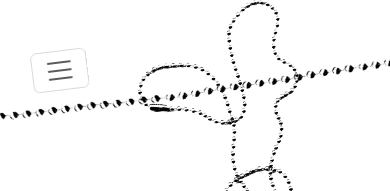
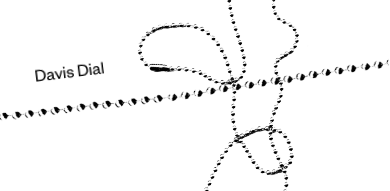
Before and after one commit to dshiple2/port, a React (Create React App) app: page / in a window 390 px wide. Shown: the top 191 px of the page. Built offline with nearby package versions, Linux system fonts and the light colour scheme.

Commit message:
make mobile better

```diff
--- a/src/components/navbar.js
+++ b/src/components/navbar.js
@@ -1,10 +1,19 @@
-import React from 'react';
-import {Navbar, Nav, Container} from 'react-bootstrap';
-import chain from '../photos/chain.png';
-import smallerchainbar from "../photos/smallerchainbar.png";
+import React, { useState, useEffect } from 'react';
+import { Navbar, Nav, Container } from 'react-bootstrap';
 import smallerchainbar2 from "../photos/smallerchainbar2.png";
 
 const NavbarComponent = ({ visibleImage }) => {
+    const [isMobile, setIsMobile] = useState(window.innerWidth <= 768);
+
+    useEffect(() => {
+        const updateWindowSize = () => {
+            setIsMobile(window.innerWidth <= 768);
+        };
+
+        window.addEventListener('resize', updateWindowSize);
+        return () => window.removeEventListener('resize', updateWindowSize);
+    }, []);
+
     const getDynamicText = () => {
         if (visibleImage === 'books') {
             return 'Book Series Reconstruction - Yuval Noah Harari';
@@ -23,31 +32,6 @@ const NavbarComponent = ({ visibleImage }) => {
         }
     };
 
-    return (
-        <div style={styles.stickyNavbar}>
-            <Navbar expand="lg">
-                <Container>
-                    <Navbar.Toggle aria-controls="navbar-nav"/>
-                    <Navbar.Collapse id="navbar-nav">
-                        <Nav className="ml-auto" style={styles.nav}>
-                            <Navbar.Text style={styles.brandText}>Davis Dial</Navbar.Text>
-                            {/*<Nav.Link href="#breakfast" className="text-black" style={styles.navLink}>*/}
-                            {/*    Breakfast*/}
-                            {/*</Nav.Link>*/}
-                            {/*<Nav.Link href="#workers" className="text-black" style={styles.navLink}>*/}
-                            {/*    Workers*/}
-                            {/*</Nav.Link>*/}
-                        </Nav>
-                        <div style={styles.dynamicText}>{getDynamicText()}</div>
-                    </Navbar.Collapse>
-                </Container>
-            </Navbar>
-            <img src={smallerchainbar2} alt="Navbar Border"
-                 style={{top: '35px', marginLeft: '-30px', width: '1510px', position: "absolute", pointerEvents: 'none'}}/>
-        </div>
-    )
-};
-
     const styles = {
         stickyNavbar: {
             position: 'sticky',
@@ -55,15 +39,9 @@ const styles = {
             zIndex: 999,
             width: '100%',
             padding: '1rem 0',
-        // boxShadow: '0 4px 8px rgba(0, 0, 0, 0.1)',
             transform: 'rotate(-7deg)',
-        border: "20px solid transparent", // Set space for the border,
-        borderTop: '#333', // Set the border color,
-
-        // borderBottom: '3px solid black', // Simple 3px black border at the bottom
-        // backgroundSize: 'cover', // Ensure the background covers the navbar
-        // backgroundPosition: 'center', // Center the image in the navbar
-        // backgroundRepeat: 'no-repeat', //
+            border: "20px solid transparent",
+            borderTop: '#333',
         },
         navLine: {
             height: '1px',
@@ -85,9 +63,8 @@ const styles = {
         brandText: {
             fontFamily: 'MyCustomFont, sans-serif',
             color: 'black',
-        fontSize: '24px',
-        marginLeft: '-55%',
-        // marginBottom: '0%',
+            fontSize: isMobile ? '18px' : '24px',
+            marginLeft: isMobile ? '0' : '-55%'
         },
         navLink: {
             fontSize: '14px',
@@ -98,11 +75,29 @@ const styles = {
         },
         dynamicText: {
             fontFamily: 'MyCustomFont, sans-serif',
-        fontSize: '24px',
+            fontSize: isMobile ? '18px' : '24px',
             color: 'black',
-        marginLeft: '10rem'
-
+            marginLeft: isMobile ? '8rem' : '10rem',
+            marginTop: isMobile ? '-50px' : '0'
         },
     };
 
+    return (
+        <div style={styles.stickyNavbar}>
+            <Navbar expand="lg" expanded={true}>
+                <Container>
+                    <Navbar.Collapse id="navbar-nav">
+                        <Nav className="ml-auto" style={styles.nav}>
+                            <Navbar.Text style={styles.brandText}>Davis Dial</Navbar.Text>
+                        </Nav>
+                        <div style={styles.dynamicText}>{getDynamicText()}</div>
+                    </Navbar.Collapse>
+                </Container>
+            </Navbar>
+            <img src={smallerchainbar2} alt="Navbar Border"
+                 style={{ top: '35px', marginLeft: '-30px', width: '1510px', position: "absolute", pointerEvents: 'none' }} />
+        </div>
+    );
+};
+
 export default NavbarComponent;
```
Lines whose indentation alone changed are shown as unchanged.
